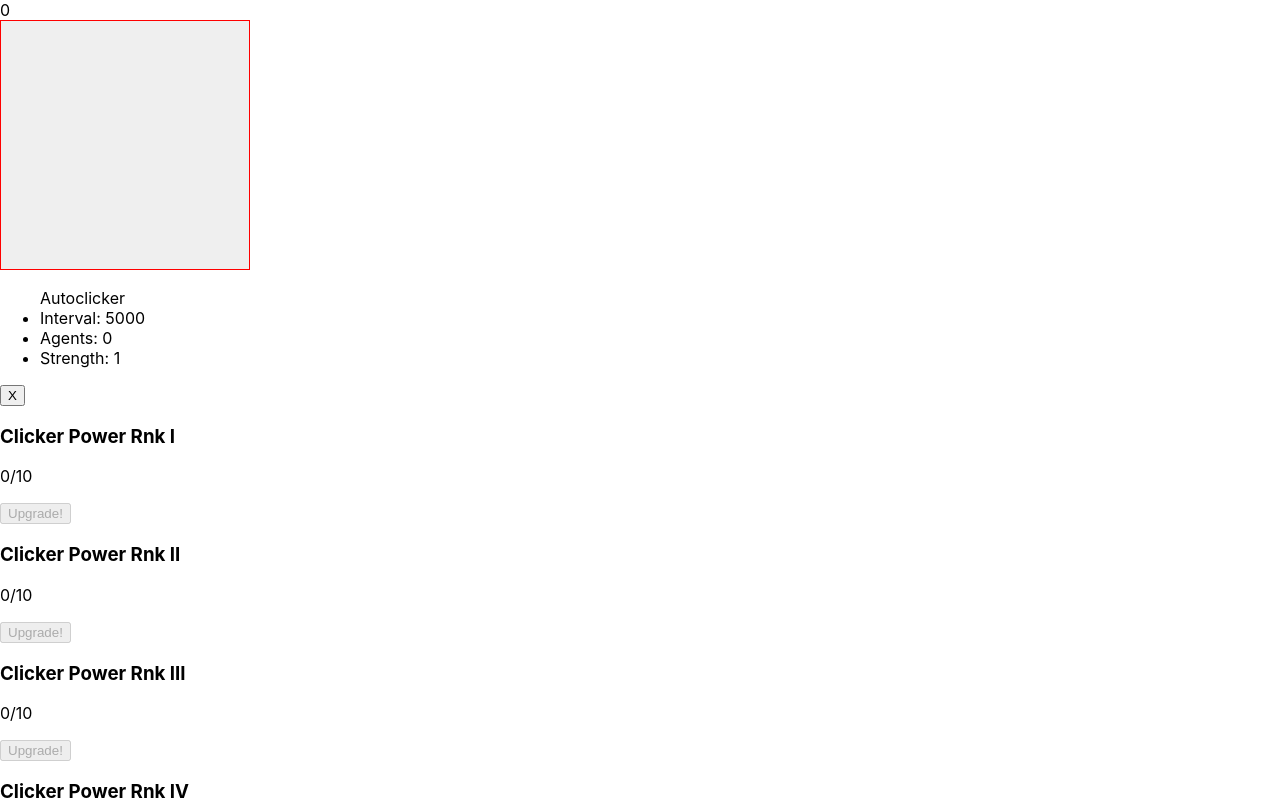
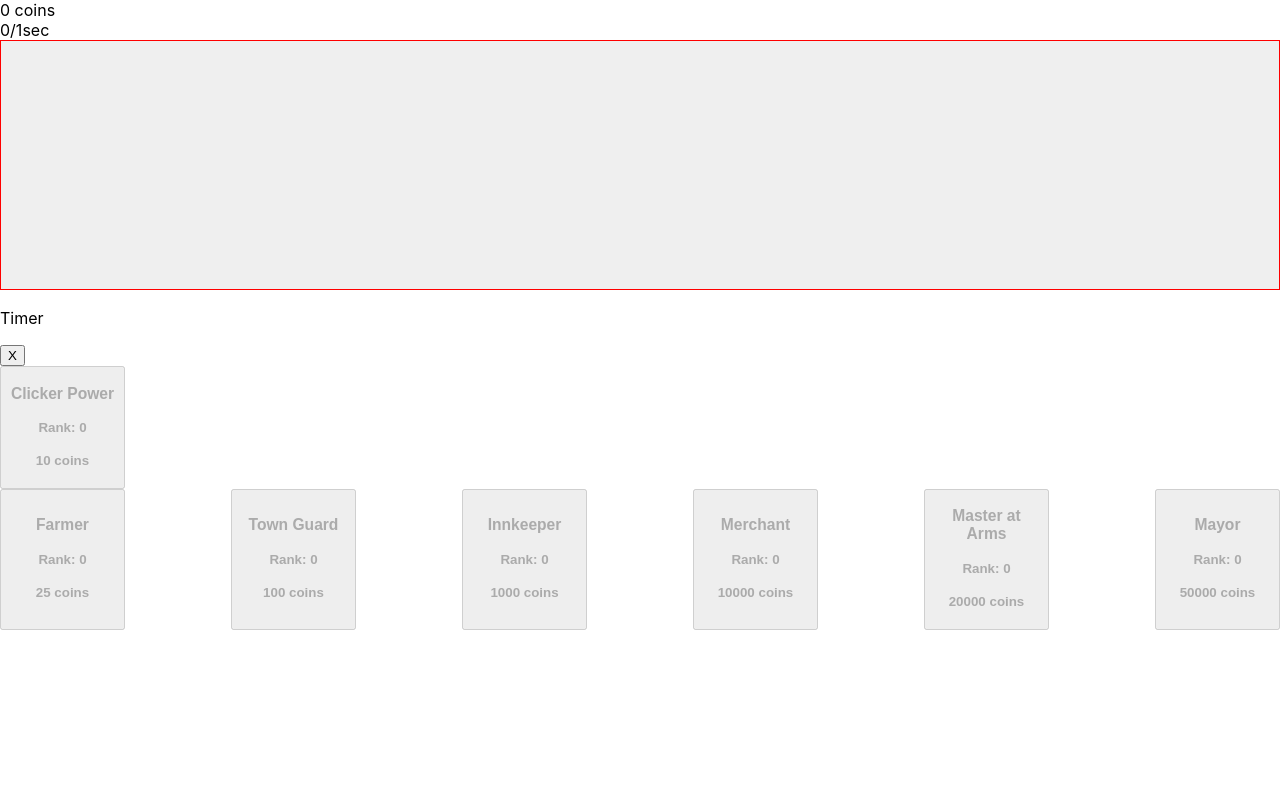
Before and after one commit to MichaelJahns/idleClickerReact, a React (Create React App) app in the folder clicker/: page / in a window 1280 px wide. Shown: the top 800 px of the page. Built offline with nearby package versions, Linux system fonts and the light colour scheme.

Commit message:
Reorganizes state and affects several of the methods. Resigns css just a bit for clarity.

```diff
--- a/clicker/src/App.css
+++ b/clicker/src/App.css
@@ -36,8 +36,18 @@
 .ClickZone {
   border: red 1px solid;
   height: 250px;
-  width: 250px;
+  width: 100%;
 }
 .ClickZone:hover {
   cursor: pointer;
 }
+
+.upgradeMenu {
+  display: flex;
+  flex-wrap: wrap;
+  justify-content: space-between;
+}
+
+.upgrade {
+  width: 125px;
+}
--- a/clicker/src/App.js
+++ b/clicker/src/App.js
@@ -8,93 +8,94 @@ import Autoclicker from "./components/Autoclicker";
 class App extends Component {
   state = {
     clicker: {
+      tierUnlocked: 0,
       clickPower: 1,
-      totalClicks: 0,
-      currencyClicks: 0,
-      auto_interval: 5000,
-      auto_strength: 1,
-      auto_agents: 0
+      currency: 0,
+      totalCurrency: 0,
+      auto_interval: 1000,
+      auto_strength: 0
     },
-    upgrades: [
+    upgrades: {
+      clickerUpgrades: [
         {
-        id: 11,
-        name: "Clicker Power Rnk I",
+          id: 0,
+          name: "Clicker Power",
           affects: "clickPower",
           increment: 1,
           currentRank: 0,
           maxRank: 10,
-        cost: 10
+          cost: 10,
+          selfIncrement: 15
+        }
+      ],
+      agentUpgrades: [
+        {
+          id: 0,
+          name: "Farmer",
+          income: 5,
+          modifer: 1,
+          currentRank: 0,
+          maxRank: 999,
+          cost: 25,
+          selfIncrement: 1.1
         },
         {
-        id: 12,
-        name: "Clicker Power Rnk II",
-        affects: "clickPower",
-        increment: 10,
+          id: 1,
+          name: "Town Guard",
+          income: 15,
+          modifer: 1,
           currentRank: 0,
-        maxRank: 10,
-        cost: 500
+          maxRank: 999,
+          cost: 100,
+          selfIncrement: 1.5
         },
         {
-        id: 13,
-        name: "Clicker Power Rnk III",
-        affects: "clickPower",
-        increment: 100,
+          id: 2,
+          name: "Innkeeper",
+          income: 50,
+          modifer: 1,
           currentRank: 0,
-        maxRank: 10,
-        cost: 5000
+          maxRank: 999,
+          cost: 1000,
+          selfIncrement: 2
         },
         {
-        id: 14,
-        name: "Clicker Power Rnk IV",
-        affects: "clickPower",
-        increment: 1000,
+          id: 3,
+          name: "Merchant",
+          income: 100,
+          modifer: 1,
           currentRank: 0,
-        maxRank: 10,
-        cost: 500000
+          maxRank: 999,
+          cost: 10000,
+          selfIncrement: 2.5
         },
         {
-        id: 15,
-        name: "Clicker Power Rnk V",
-        affects: "clickPower",
-        increment: 10000,
+          id: 4,
+          name: "Master at Arms",
+          income: 200,
+          modifer: 1,
           currentRank: 0,
-        maxRank: 10,
-        cost: 50000000
+          maxRank: 999,
+          cost: 20000,
+          selfIncrement: 3
         },
         {
-        id: 21,
-        name: "Hire Agents",
-        affects: "auto_agents",
-        increment: 1,
+          id: 5,
+          name: "Mayor",
+          income: 500,
+          modifer: 1,
           currentRank: 0,
           maxRank: 999,
-        cost: 500
-      },
-      {
-        id: 25,
-        name: "Reduce Interval",
-        affects: "auto_interval",
-        increment: -10,
-        currentRank: 0,
-        maxRank: 999,
-        cost: 500
-      },
-      {
-        id: 30,
-        name: "Increase Agents Power",
-        affects: "auto_strength",
-        increment: 1,
-        currentRank: 0,
-        maxRank: 999,
-        cost: 500
+          cost: 50000,
+          selfIncrement: 5
         }
       ]
+    }
   };
 
   handleClickZone = e => {
     const clicker = this.state.clicker;
-    clicker.totalClicks += this.state.clicker.clickPower;
-    clicker.currencyClicks += this.state.clicker.clickPower;
+    clicker.currency += this.state.clicker.clickPower;
     this.setState({ clicker });
   };
 
@@ -102,41 +103,42 @@ class App extends Component {
     let clicker = this.state.clicker;
     //migrate the below line to unique function that tracks whats supposed to be upgraded
     clicker[upgrade.affects] += upgrade.increment;
-    clicker.currencyClicks -= upgrade.cost;
+    clicker.currency -= upgrade.cost;
 
     this.setState({ clicker });
   };
 
-  handleUpgrade = upgrade => {
-    const upgrades = [...this.state.upgrades];
+  handleClickUpgrade = upgrade => {
+    const upgrades = [...this.state.upgrades[0]];
     const index = upgrades.indexOf(upgrade);
     upgrades[index] = { ...upgrade };
     upgrades[index].currentRank++;
-    upgrades[index].cost = Math.ceil(upgrades[index].cost * 1.25);
+    upgrades[index].increment = Math.ceil(
+      upgrades[index].increment * upgrade.selfIncrement
+    );
+    upgrades[index].cost = Math.ceil(
+      upgrades[index].cost * upgrade.selfIncrement
+    );
     this.setState({ upgrades });
   };
 
   handleTick = () => {
-    console.log("tick");
     const clicker = this.state.clicker;
-    clicker.totalClicks +=
-      this.state.clicker.auto_strength * this.state.clicker.auto_agents;
-    clicker.currencyClicks +=
-      this.state.clicker.auto_strength * this.state.clicker.auto_agents;
+    clicker.currency += this.state.clicker.auto_strength;
     this.setState({ clicker });
   };
 
   render() {
     return (
       <React.Fragment>
-        <Scoreboard currencyClicks={this.state.clicker.currencyClicks} />
+        <Scoreboard clicker={this.state.clicker} />
         <ClickerZone onClickZone={this.handleClickZone} />
         <Autoclicker onTick={this.handleTick} clicker={this.state.clicker} />
         <UpgradeMenu
           onCost={this.handleCost}
-          currency={this.state.clicker.currencyClicks}
+          currency={this.state.clicker.currency}
           upgrades={this.state.upgrades}
-          onUpgrade={this.handleUpgrade}
+          onClickUpgrade={this.handleClickUpgrade}
         />
       </React.Fragment>
     );
--- a/clicker/src/components/Autoclicker.jsx
+++ b/clicker/src/components/Autoclicker.jsx
@@ -11,14 +11,7 @@ export default class Autoclicker extends Component {
     clearInterval(this.timerID);
   }
   render() {
-    return (
-      <ul>
-        Autoclicker
-        <li> Interval: {this.props.clicker.auto_interval} </li>
-        <li> Agents: {this.props.clicker.auto_agents} </li>
-        <li> Strength: {this.props.clicker.auto_strength} </li>
-      </ul>
-    );
+    return <p> Timer </p>;
   }
   tick() {
     this.props.onTick();
--- a/clicker/src/components/Scoreboard.jsx
+++ b/clicker/src/components/Scoreboard.jsx
@@ -2,6 +2,15 @@ import React, { Component } from "react";
 
 export default class Scoreboard extends Component {
   render() {
-    return <nav> {this.props.currencyClicks} </nav>;
+    return (
+      <nav>
+        {this.props.clicker.currency} coins
+        <div>
+          {this.props.clicker.auto_strength}/
+          {this.props.clicker.auto_interval / 1000}
+          sec
+        </div>
+      </nav>
+    );
   }
 }
--- a/clicker/src/components/Upgrade.jsx
+++ b/clicker/src/components/Upgrade.jsx
@@ -3,22 +3,18 @@ import React, { Component } from "react";
 export default class Upgrade extends Component {
   render() {
     return (
-      <aside>
-        {this.props.children}
-        <h3> {this.props.upgrade.name} </h3>
-        <p>
-          {this.props.upgrade.currentRank}/{this.props.upgrade.maxRank}
-        </p>
       <button
+        className="upgrade"
         disabled={this.getDisabled()}
         onClick={() =>
-            this.props.onUpgrade(this.props.upgrade) &
+          this.props.onClickUpgrade(this.props.upgrade) &
           this.props.onCost(this.props.upgrade)
         }
       >
-          Upgrade!
+        <h3>{this.props.upgrade.name}</h3>
+        <h4> Rank: {this.props.upgrade.currentRank} </h4>
+        <h4> {this.props.upgrade.cost} coins </h4>
       </button>
-      </aside>
     );
   }
   getDisabled() {
--- a/clicker/src/components/UpgradeMenu.jsx
+++ b/clicker/src/components/UpgradeMenu.jsx
@@ -9,18 +9,32 @@ export default class UpgradeMenu extends Component {
   }
   render() {
     return (
-      <div>
+      <aside>
         <button onClick={this.handleHideMenu()}> X </button>
-        {this.props.upgrades.map(upgrade => (
+
+        <div className="upgradeMenu">
+          {this.props.upgrades.clickerUpgrades.map(upgrade => (
             <Upgrade
               key={upgrade.id}
               onCost={this.props.onCost}
-            onUpgrade={this.props.onUpgrade}
+              onClickUpgrade={this.props.onClickUpgrade}
               upgrade={upgrade}
               currency={this.props.currency}
             />
           ))}
         </div>
+        <div className="upgradeMenu">
+          {this.props.upgrades.agentUpgrades.map(upgrade => (
+            <Upgrade
+              key={upgrade.id}
+              onCost={this.props.onCost}
+              onAgentUpgrade={this.props.onAgentUpgrade}
+              upgrade={upgrade}
+              currency={this.props.currency}
+            />
+          ))}
+        </div>
+      </aside>
     );
   }
 }
```
Also changed, not shown: package.json (added, +19 -0 lines), 1 other file (tests, documents, lock files or other folders). Lines whose indentation alone changed are shown as unchanged.
